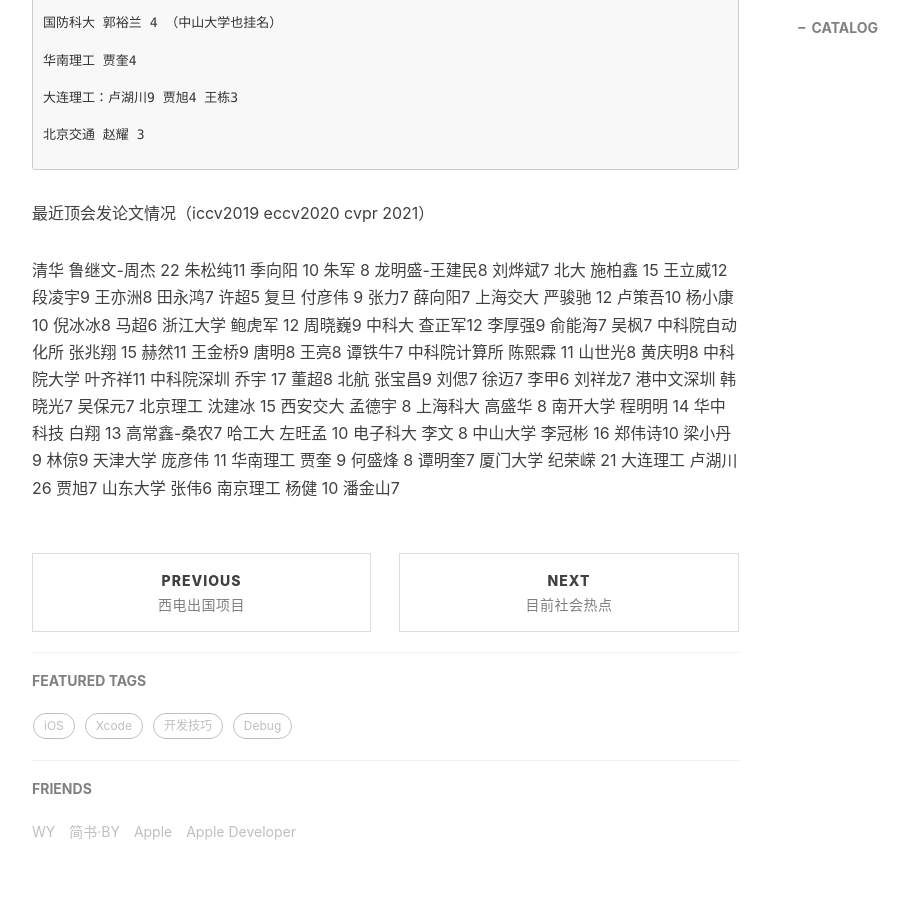
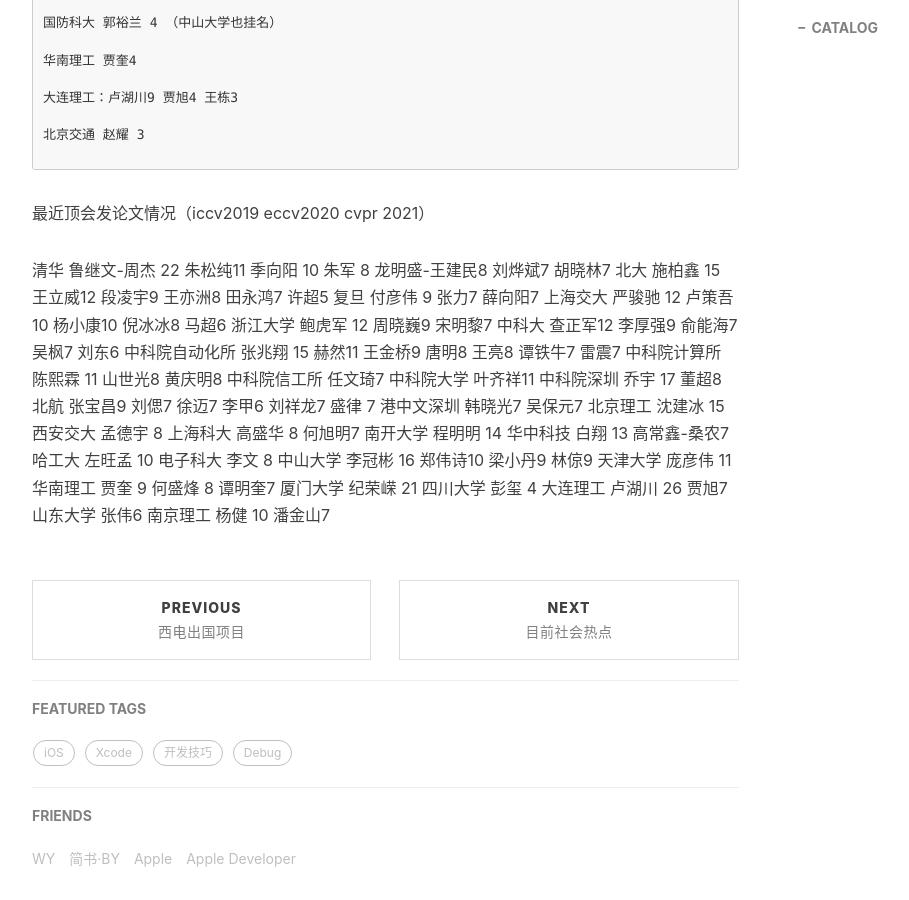
Before and after one commit to pengjiao123/pengjiao123.github.io, a Jekyll site: the page built from _posts/2021-07-07-大陆地区非计算机软件学院老师招生.md, in a window 1280 px wide and 900 px high, scrolled down 4929 px. Shown: the whole window, without its empty margins (233-1142 px from the left). Built offline with Jekyll 4.4.1, drawn with Linux system fonts in a browser that asks for light colours; nearby versions of some CDN libraries; comment, search, counter and statistics services are not loaded.

Commit message:
Update 2021-07-07-大陆地区非计算机软件学院老师招生.md

```diff
--- a/_posts/2021-07-07-大陆地区非计算机软件学院老师招生.md
+++ b/_posts/2021-07-07-大陆地区非计算机软件学院老师招生.md
@@ -169,21 +169,22 @@
 ~~~~~~~~~~~~~~~~~~~~~~~~~~~~~~~~~~~~~~~~~~~~~~~~~~~~~~~~~~~~~~~~~~~~~~~~~~~~~~~~~~~
 最近顶会发论文情况（iccv2019 eccv2020 cvpr 2021）
 
-清华 鲁继文-周杰 22 朱松纯11 季向阳 10 朱军 8 龙明盛-王建民8 刘烨斌7
+清华 鲁继文-周杰 22 朱松纯11 季向阳 10 朱军 8 龙明盛-王建民8 刘烨斌7 胡晓林7
 北大 施柏鑫 15 王立威12 段凌宇9 王亦洲8 田永鸿7  许超5
 复旦 付彦伟 9 张力7 薛向阳7
 上海交大 严骏驰 12 卢策吾10 杨小康10 倪冰冰8 马超6
-浙江大学 鲍虎军 12 周晓巍9
-中科大 查正军12 李厚强9 俞能海7 吴枫7
-中科院自动化所 张兆翔 15 赫然11 王金桥9 唐明8 王亮8 谭铁牛7
+浙江大学 鲍虎军 12 周晓巍9 宋明黎7
+中科大 查正军12 李厚强9 俞能海7 吴枫7 刘东6
+中科院自动化所 张兆翔 15 赫然11 王金桥9 唐明8 王亮8 谭铁牛7 雷震7
 中科院计算所 陈熙霖 11 山世光8 黄庆明8
+中科院信工所 任文琦7
 中科院大学 叶齐祥11
 中科院深圳 乔宇 17 董超8
-北航 张宝昌9 刘偲7 徐迈7 李甲6 刘祥龙7
+北航 张宝昌9 刘偲7 徐迈7 李甲6 刘祥龙7  盛律 7
 港中文深圳 韩晓光7 吴保元7
 北京理工 沈建冰 15
 西安交大 孟德宇 8
-上海科大 高盛华 8
+上海科大 高盛华 8 何旭明7
 南开大学 程明明 14
 华中科技 白翔 13 高常鑫-桑农7
 哈工大 左旺孟 10
@@ -192,6 +193,7 @@
 天津大学 庞彦伟 11
 华南理工 贾奎 9 何盛烽 8 谭明奎7
 厦门大学 纪荣嵘 21
+四川大学 彭玺 4
 大连理工 卢湖川 26 贾旭7
 山东大学 张伟6
 南京理工 杨健 10 潘金山7
```
